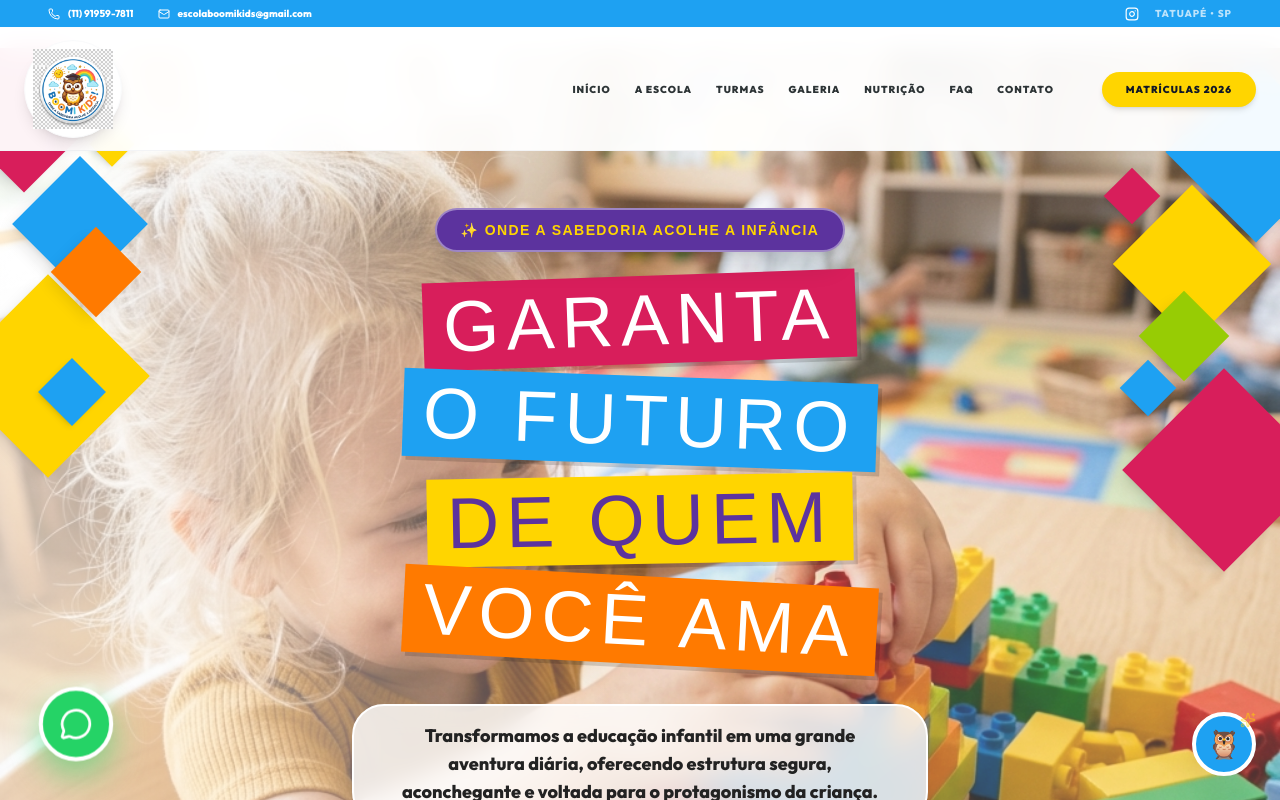
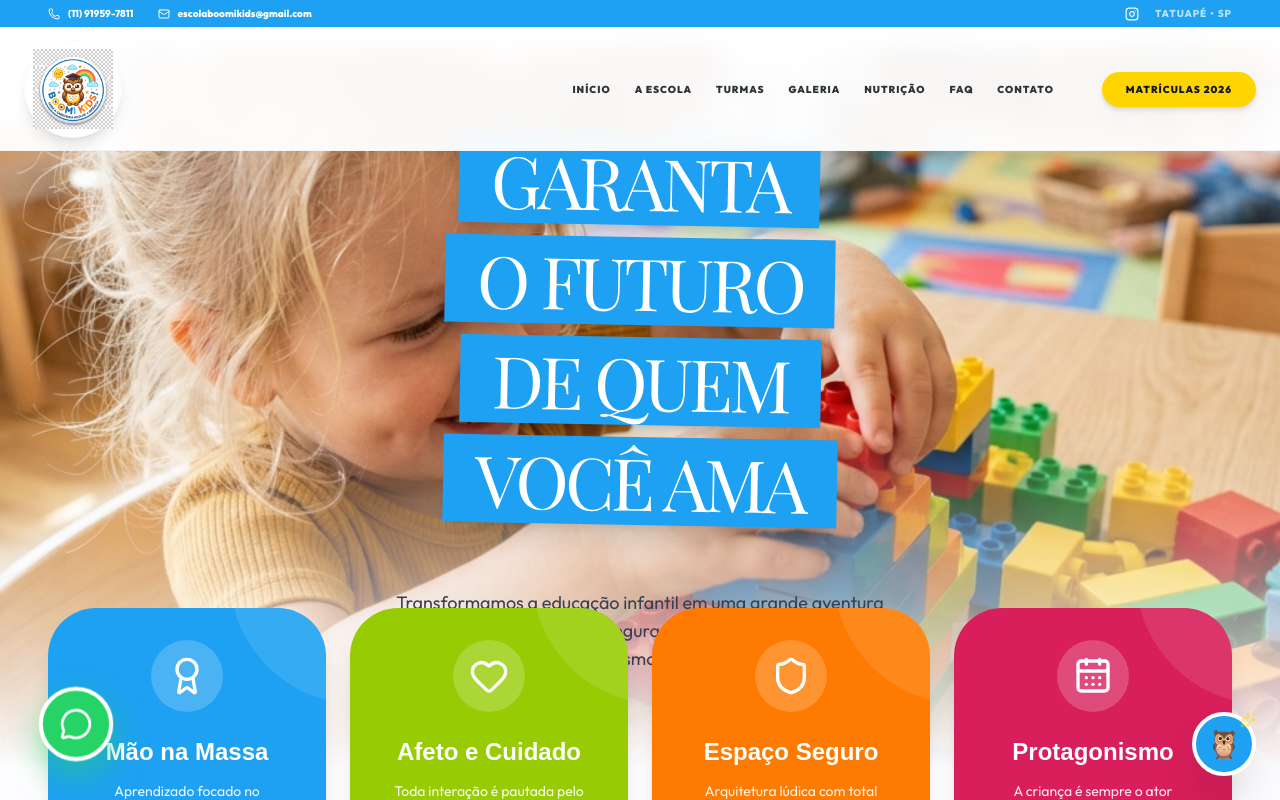
Before and after one commit to FerisReptilium/boomi-kids, a React (Vite) app: page / in a window 1280 px wide. Shown: the top 800 px of the page. Built offline with nearby package versions, Linux system fonts and the light colour scheme; a web font is replaced by a local one.

Commit message:
Refactor Hero component with scroll effects
Refactor Hero component to use scroll-based background transformation and remove unused mosaic components.

```diff
--- a/src/components/Hero.jsx
+++ b/src/components/Hero.jsx
@@ -1,131 +1,40 @@
 import React from 'react';
-import { motion } from 'framer-motion';
-
-const LeftMosaic = () => (
-  <div className="absolute top-0 left-0 w-32 md:w-64 h-full overflow-hidden z-10 pointer-events-none">
-    {/* Large blocks */}
-    <div className="absolute top-[-10px] -left-10 w-32 h-32 bg-brand-pink rotate-45 shadow-lg" />
-    <div className="absolute top-32 left-8 w-24 h-24 bg-brand-blue rotate-45 shadow-lg" />
-    <div className="absolute top-64 -left-6 w-36 h-36 bg-brand-yellow rotate-45 shadow-lg" />
-    <div className="absolute top-48 left-16 w-16 h-16 bg-brand-orange rotate-45 shadow-lg" />
-    <div className="absolute bottom-20 -left-4 w-28 h-28 bg-brand-pink rotate-45 shadow-lg" />
-    <div className="absolute bottom-[-20px] left-12 w-20 h-20 bg-brand-green rotate-45 shadow-lg" />
-    {/* Small blocks */}
-    <div className="absolute top-20 left-24 w-8 h-8 bg-brand-yellow rotate-45 shadow-md" />
-    <div className="absolute top-80 left-12 w-12 h-12 bg-brand-blue rotate-45 shadow-md" />
-    <div className="absolute bottom-10 left-14 w-10 h-10 bg-brand-orange rotate-45 shadow-md" />
-  </div>
-);
-
-const RightMosaic = () => (
-  <div className="absolute top-0 right-0 w-32 md:w-64 h-full overflow-hidden z-10 pointer-events-none hidden sm:block">
-    {/* Large blocks */}
-    <div className="absolute top-10 -right-10 w-32 h-32 bg-brand-blue rotate-45 shadow-lg" />
-    <div className="absolute top-40 right-8 w-28 h-28 bg-brand-yellow rotate-45 shadow-lg" />
-    <div className="absolute top-[350px] -right-4 w-36 h-36 bg-brand-pink rotate-45 shadow-lg" />
-    <div className="absolute top-64 right-16 w-16 h-16 bg-brand-green rotate-45 shadow-lg" />
-    <div className="absolute bottom-24 -right-10 w-28 h-28 bg-brand-orange rotate-45 shadow-lg" />
-    {/* Small blocks */}
-    <div className="absolute top-8 right-20 w-8 h-8 bg-brand-orange rotate-45 shadow-md" />
-    <div className="absolute top-32 right-32 w-10 h-10 bg-brand-pink rotate-45 shadow-md" />
-    <div className="absolute bottom-16 right-20 w-12 h-12 bg-brand-yellow rotate-45 shadow-md" />
-    <div className="absolute top-80 right-28 w-10 h-10 bg-brand-blue rotate-45 shadow-md" />
-  </div>
-);
+import { motion, useScroll, useTransform } from 'framer-motion';
 
 const Hero = () => {
+  const { scrollY } = useScroll();
+  const yBg = useTransform(scrollY, [0, 500], [0, 150]);
+
   return (
-    <section id="home" className="relative w-full pt-32 pb-40 lg:pt-40 lg:pb-56 min-h-[700px] flex justify-center bg-gray-100 overflow-hidden">
+    <section id="inicio" className="relative w-full min-h-[90vh] flex justify-center items-center bg-[#FDFDFF] overflow-hidden">
+      <motion.div style={{ y: yBg }} className="absolute inset-0 z-0">
+        <img src="/hero_child_blocks.png" alt="Boomi Kids" className="w-full h-full object-cover" />
+        <div className="absolute inset-0 bg-gradient-to-b from-white/10 via-transparent to-[#FDFDFF]"></div>
+      </motion.div>
 
-      {/* Background Image full screen */}
-      <div className="absolute inset-0 z-0 bg-white">
-        <motion.img
-          initial={{ scale: 1.05 }}
-          animate={{ scale: 1 }}
-          transition={{ duration: 1.5, ease: "easeOut" }}
-          src="/hero_child_blocks.png"
-          alt="Criança brincando com blocos Mágicos"
-          className="w-full h-full object-cover opacity-80"
-        />
-        {/* Soft overlay to ensure readability */}
-        <div className="absolute inset-0 bg-gradient-to-r from-white/60 via-transparent to-transparent"></div>
-      </div>
-
-      <LeftMosaic />
-      <RightMosaic />
-
-      {/* Content Centralized */}
-      <div className="container mx-auto px-6 flex flex-col justify-center items-center lg:items-center text-center relative z-20">
-
-        {/* Slogan Top Badge */}
+      <div className="container mx-auto px-6 relative z-20 flex flex-col items-center text-center">
         <motion.div
-           initial={{ opacity: 0, scale: 0.8 }}
-           animate={{ opacity: 1, scale: 1 }}
-           transition={{ delay: 0.1, type: "spring", stiffness: 120 }}
-           className="bg-brand-purple text-brand-yellow font-fun font-bold px-6 py-2.5 rounded-full mb-6 shadow-xl tracking-widest text-xs md:text-sm border-2 border-white/40 uppercase z-30"
+          initial={{ opacity: 0, y: 20 }} animate={{ opacity: 1, y: 0 }}
+          className="bg-[#5C339E10] text-[#5C339E] px-6 py-2 rounded-full mb-8 font-black uppercase text-[10px] tracking-widest border border-[#5C339E20]"
         >
           ✨ Onde a Sabedoria Acolhe a Infância
         </motion.div>
 
-        {/* Rotated Magic Blocks (Post-It style) */}
-        <div className="flex flex-col items-center space-y-2 md:space-y-3 mb-10 select-none">
-          <motion.div
-            initial={{ opacity: 0, x: -50, rotate: 0 }}
-            animate={{ opacity: 1, x: 0, rotate: -2 }}
-            transition={{ type: "spring", stiffness: 100, delay: 0.1 }}
-            className="inline-block bg-brand-pink text-white font-fun text-4xl md:text-5xl lg:text-7xl px-5 py-2 shadow-[4px_4px_0_rgba(0,0,0,0.15)] uppercase tracking-widest"
-          >
-            GARANTA
-          </motion.div>
-          <motion.div
-            initial={{ opacity: 0, x: 50, rotate: 0 }}
-            animate={{ opacity: 1, x: 0, rotate: 2 }}
-            transition={{ type: "spring", stiffness: 100, delay: 0.2 }}
-            className="inline-block bg-brand-blue text-white font-fun text-4xl md:text-5xl lg:text-7xl px-5 py-2 shadow-[4px_4px_0_rgba(0,0,0,0.15)] uppercase tracking-widest"
-          >
-            O FUTURO
-          </motion.div>
-          <motion.div
-            initial={{ opacity: 0, x: -50, rotate: 0 }}
-            animate={{ opacity: 1, x: 0, rotate: -1 }}
-            transition={{ type: "spring", stiffness: 100, delay: 0.3 }}
-            className="inline-block bg-brand-yellow text-brand-purple font-fun text-4xl md:text-5xl lg:text-7xl px-5 py-2 shadow-[4px_4px_0_rgba(0,0,0,0.15)] uppercase tracking-widest"
-          >
-            DE QUEM
-          </motion.div>
-          <motion.div
-            initial={{ opacity: 0, x: 50, rotate: 0 }}
-            animate={{ opacity: 1, x: 0, rotate: 3 }}
-            transition={{ type: "spring", stiffness: 100, delay: 0.4 }}
-            className="inline-block bg-brand-orange text-white font-fun text-4xl md:text-5xl lg:text-7xl px-5 py-2 shadow-[4px_4px_0_rgba(0,0,0,0.15)] uppercase tracking-widest"
-          >
-            VOCÊ AMA
-          </motion.div>
+        <div className="flex flex-col items-center space-y-3 mb-10">
+          {["GARANTA", "O FUTURO", "DE QUEM", "VOCÊ AMA"].map((text, i) => (
+            <motion.div key={i} className="bg-[#1EA1F2] text-white font-premium text-4xl md:text-7xl px-8 py-2 shadow-xl uppercase tracking-tighter transform rotate-1">
+              {text}
+            </motion.div>
+          ))}
         </div>
 
-        <motion.p
-          initial={{ opacity: 0, y: 20 }}
-          animate={{ opacity: 1, y: 0 }}
-          transition={{ delay: 0.6 }}
-          className="text-brand-text bg-white/80 backdrop-blur-md px-6 md:px-10 py-4 rounded-[2rem] text-sm md:text-lg font-sans max-w-xl mb-10 leading-relaxed font-bold border-2 border-white shadow-xl"
+        <motion.p initial={{ opacity: 0 }} animate={{ opacity: 1 }} transition={{ delay: 1 }}
+          className="text-gray-700 font-medium text-lg max-w-xl mb-12 glass-panel p-6 rounded-3xl"
         >
           Transformamos a educação infantil em uma grande aventura diária, oferecendo estrutura segura, aconchegante e voltada para o protagonismo da criança.
         </motion.p>
-
-        <motion.div
-          initial={{ opacity: 0, y: 30 }}
-          animate={{ opacity: 1, y: 0 }}
-          transition={{ delay: 0.8 }}
-          className="flex flex-col sm:flex-row gap-4 w-full sm:w-auto relative z-30"
-        >
-          <a href="#plans" className="bg-brand-green hover:bg-green-500 text-white px-8 py-4 rounded-full font-bold text-lg shadow-xl hover:-translate-y-1 transition-all flex items-center justify-center font-fun tracking-widest">
-            SAIBA MAIS
-          </a>
-        </motion.div>
       </div>
-
     </section>
   );
 };
-
 export default Hero;
```
